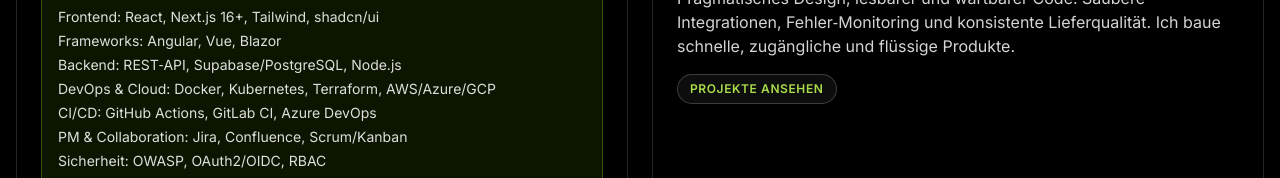
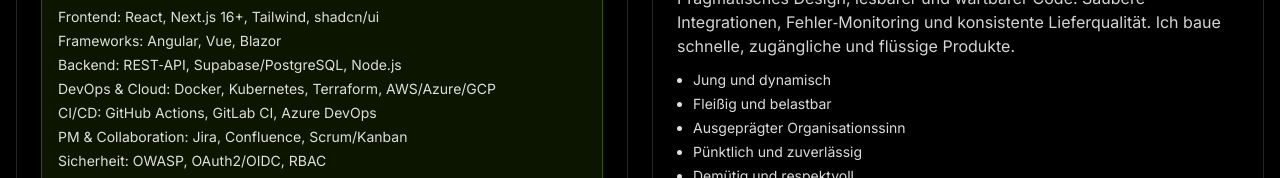
Before and after one commit to lalimite123/Boaz-Siekonha-portfolio, a Next.js app: page /About in a window 1280 px wide. Shown: the part 622-800 px from the top of the page. Built offline with nearby package versions, Linux system fonts and the light colour scheme; a web font is replaced by a local one.

Commit message:
feat(About): add personal qualities list to about page
Add a bullet point list highlighting key personal qualities and work ethics to provide more comprehensive self-description.

```diff
--- a/app/About/page.tsx
+++ b/app/About/page.tsx
@@ -52,6 +52,14 @@ export default function AboutPage() {
               Pragmatisches Design, lesbarer und wartbarer Code. Saubere Integrationen, Fehler‑Monitoring und
               konsistente Lieferqualität. Ich baue schnelle, zugängliche und flüssige Produkte.
             </p>
+            <ul className="mt-3 list-disc pl-4 space-y-1 text-sm text-neutral-100/90">
+              <li>Jung und dynamisch</li>
+              <li>Fleißig und belastbar</li>
+              <li>Ausgeprägter Organisationssinn</li>
+              <li>Pünktlich und zuverlässig</li>
+              <li>Demütig und respektvoll</li>
+              <li>Offen und neugierig: lebenslanges Lernen & kontinuierliches Up‑Skilling</li>
+            </ul>
             <div className="mt-4">
               <Link
                 href="/#features"
```
